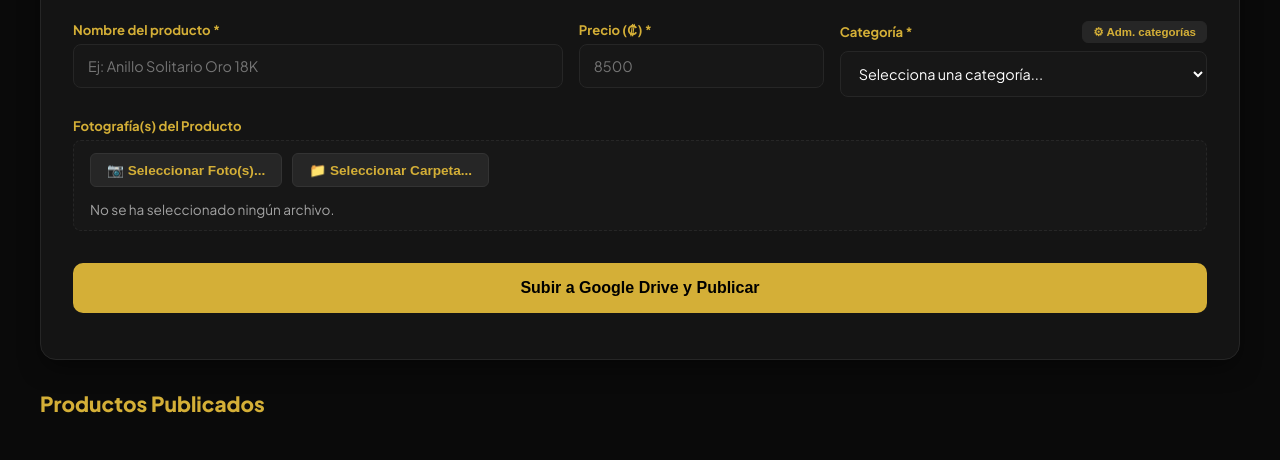
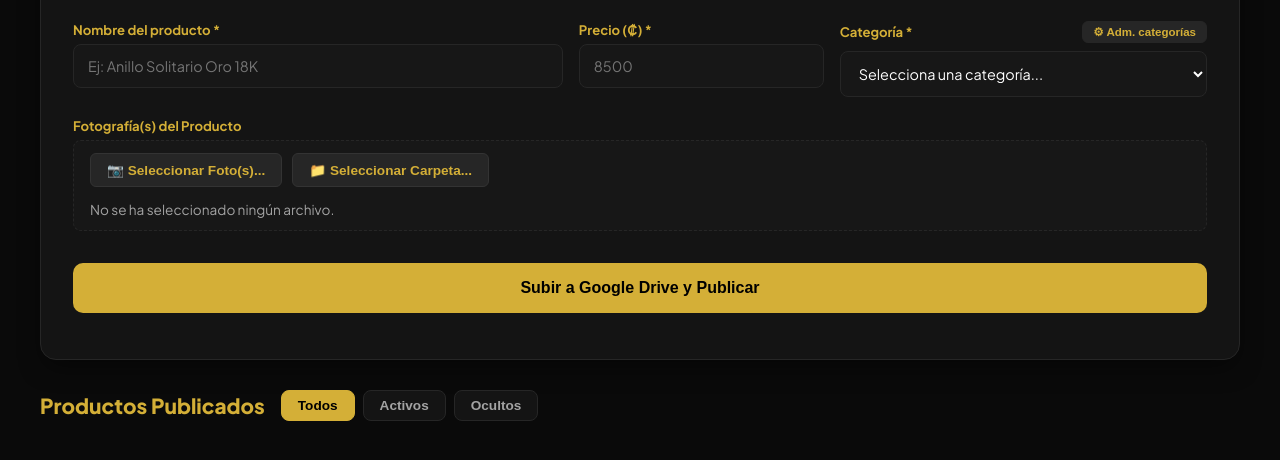
Before and after one commit to jlvb2209-ui/gesti-n-productos, a plain HTML site: page index.html in a window 1280 px wide. Shown: the part 358-818 px from the top of the page. Drawn offline with Linux system fonts and the light colour scheme; no server answers.

Commit message:
Update index.html

```diff
--- a/index.html
+++ b/index.html
@@ -24,6 +24,7 @@
             color: var(--text-dark);
             margin: 0;
             padding: 0;
+            font-family: 'Plus Jakarta Sans', sans-serif;
         }
         .topbar {
             background-color: var(--bg-header);
@@ -232,12 +233,33 @@
             flex-wrap: wrap;
             margin-bottom: 20px;
         }
+        .preview-container {
+            position: relative;
+            display: inline-block;
+        }
         .preview-thumb {
             width: 80px;
             height: 80px;
             object-fit: cover;
             border-radius: 6px;
             border: 1px solid var(--gold);
+        }
+        .btn-remove-thumb {
+            position: absolute;
+            top: -6px;
+            right: -6px;
+            background: #dc2626;
+            color: #fff;
+            border: none;
+            border-radius: 50%;
+            width: 20px;
+            height: 20px;
+            font-size: 0.7rem;
+            cursor: pointer;
+            display: flex;
+            align-items: center;
+            justify-content: center;
+            font-weight: bold;
         }
         .form-actions {
             display: flex;
@@ -273,21 +295,47 @@
             color: #fff;
             border-color: #fff;
         }
-        .product-grid {
-            display: grid;
-            grid-template-columns: repeat(2, 1fr);
+
+        /* Estilos de cabecera de Productos Publicados + Botones de Filtro */
+        .inventory-header-bar {
+            display: flex;
+            flex-wrap: wrap;
+            align-items: center;
             gap: 16px;
+            margin-bottom: 16px;
         }
-        @media (min-width: 768px) {
-            .product-grid {
-                grid-template-columns: repeat(3, 1fr);
-            }
+        .inventory-header-bar h2 {
+            font-size: 1.3rem;
+            font-weight: 800;
+            margin: 0;
+            color: var(--gold);
         }
-        @media (min-width: 1024px) {
-            .product-grid {
-                grid-template-columns: repeat(4, 1fr);
-            }
+        .filter-tabs-group {
+            display: flex;
+            gap: 8px;
+            flex-wrap: wrap;
         }
+        .btn-filter-status {
+            background: var(--card-bg);
+            color: var(--text-muted);
+            border: 1px solid var(--border-color);
+            padding: 7px 16px;
+            border-radius: 8px;
+            font-size: 0.85rem;
+            font-weight: 700;
+            cursor: pointer;
+            transition: all 0.2s ease;
+        }
+        .btn-filter-status:hover {
+            border-color: var(--gold);
+            color: #ffffff;
+        }
+        .btn-filter-status.active {
+            background: var(--gold);
+            color: #000000;
+            border-color: var(--gold);
+        }
+
         .product-item {
             background: var(--card-bg);
             border: 1px solid var(--border-color);
@@ -394,19 +442,16 @@
                     <label>Fotografía(s) del Producto</label>
                 </div>
 
-                <!-- DOS BOTONES INDEPENDIENTES Y CORREGIDOS -->
                 <div class="file-drop-area">
                     <button type="button" class="btn-file" id="btnSeleccionarFoto">📷 Seleccionar Foto(s)...</button>
                     <button type="button" class="btn-file" id="btnSeleccionarCarpeta">📁 Seleccionar Carpeta...</button>
 
-                    <!-- Inputs ocultos separados -->
                     <input type="file" id="j_foto" accept="image/*" multiple style="display:none;">
                     <input type="file" id="j_carpeta" accept="image/*" multiple webkitdirectory style="display:none;">
 
                     <span class="file-name" id="textoNombreArchivo">No se ha seleccionado ningún archivo.</span>
                 </div>
 
-                <!-- Previsualización de imágenes seleccionadas -->
                 <div id="previewGallery" class="preview-gallery"></div>
 
                 <div class="form-actions">
@@ -421,12 +466,20 @@
             </form>
         </div>
 
-        <h2 style="font-size: 1.3rem; font-weight: 800; margin-bottom: 12px; color:#d4af37;">Productos Publicados</h2>
+        <!-- BARRA CON TÍTULO Y BOTONES DE FILTRO (ACTIVOS / OCULTOS / TODOS) -->
+        <div class="inventory-header-bar">
+            <h2>Productos Publicados</h2>
+            <div class="filter-tabs-group" id="filtroEstadoGroup">
+                <button type="button" class="btn-filter-status active" data-estado="todos">Todos</button>
+                <button type="button" class="btn-filter-status" data-estado="activos">Activos</button>
+                <button type="button" class="btn-filter-status" data-estado="ocultos">Ocultos</button>
+            </div>
+        </div>
+
         <div id="listaInventarioAdmin" style="padding-bottom: 40px;">
             <!-- Se cargan automáticamente agrupados por categoría con flechas -->
         </div>
     </div>
-
     <script type="module" src="script-admin.js"></script>
 </body>
 </html>
```
